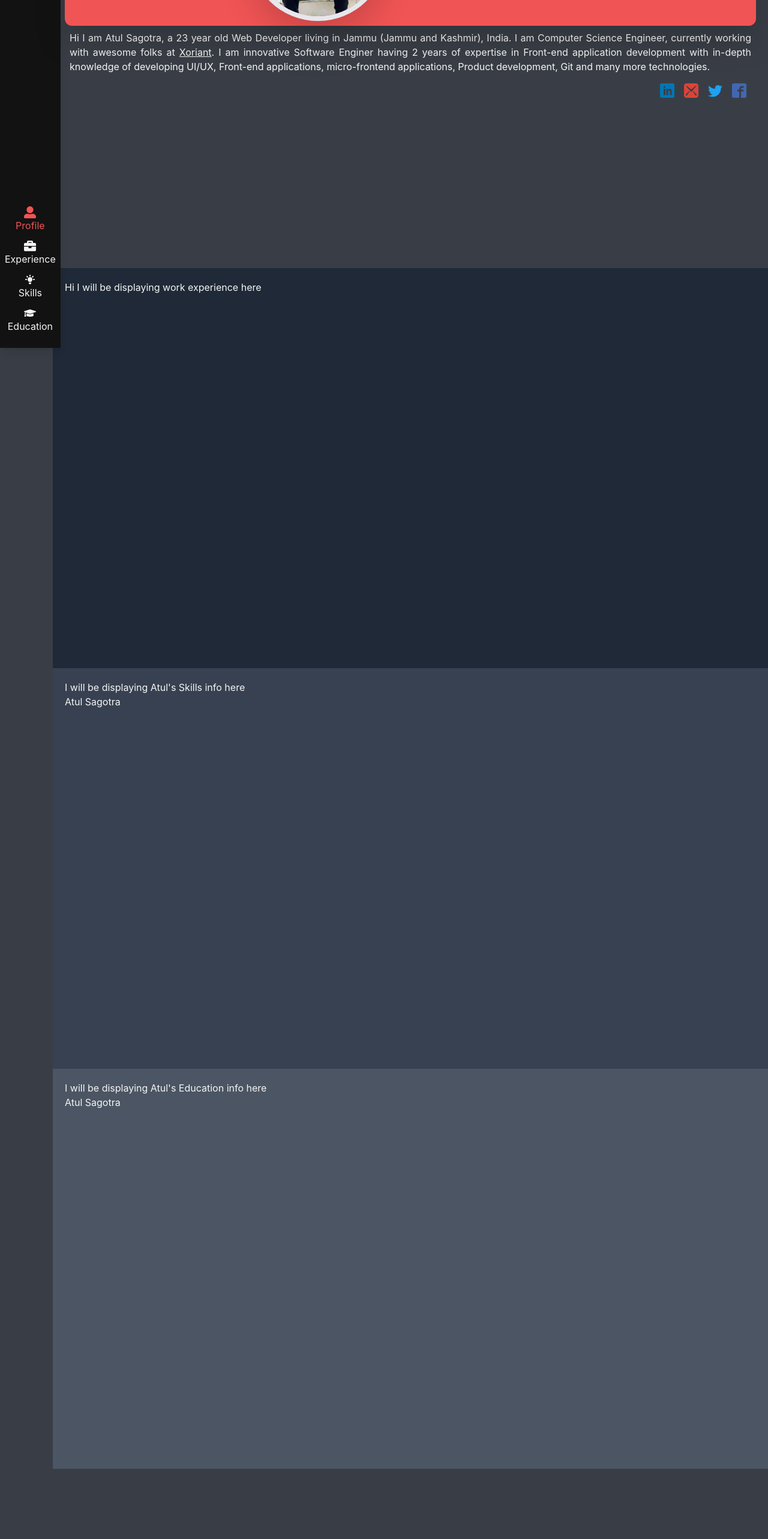
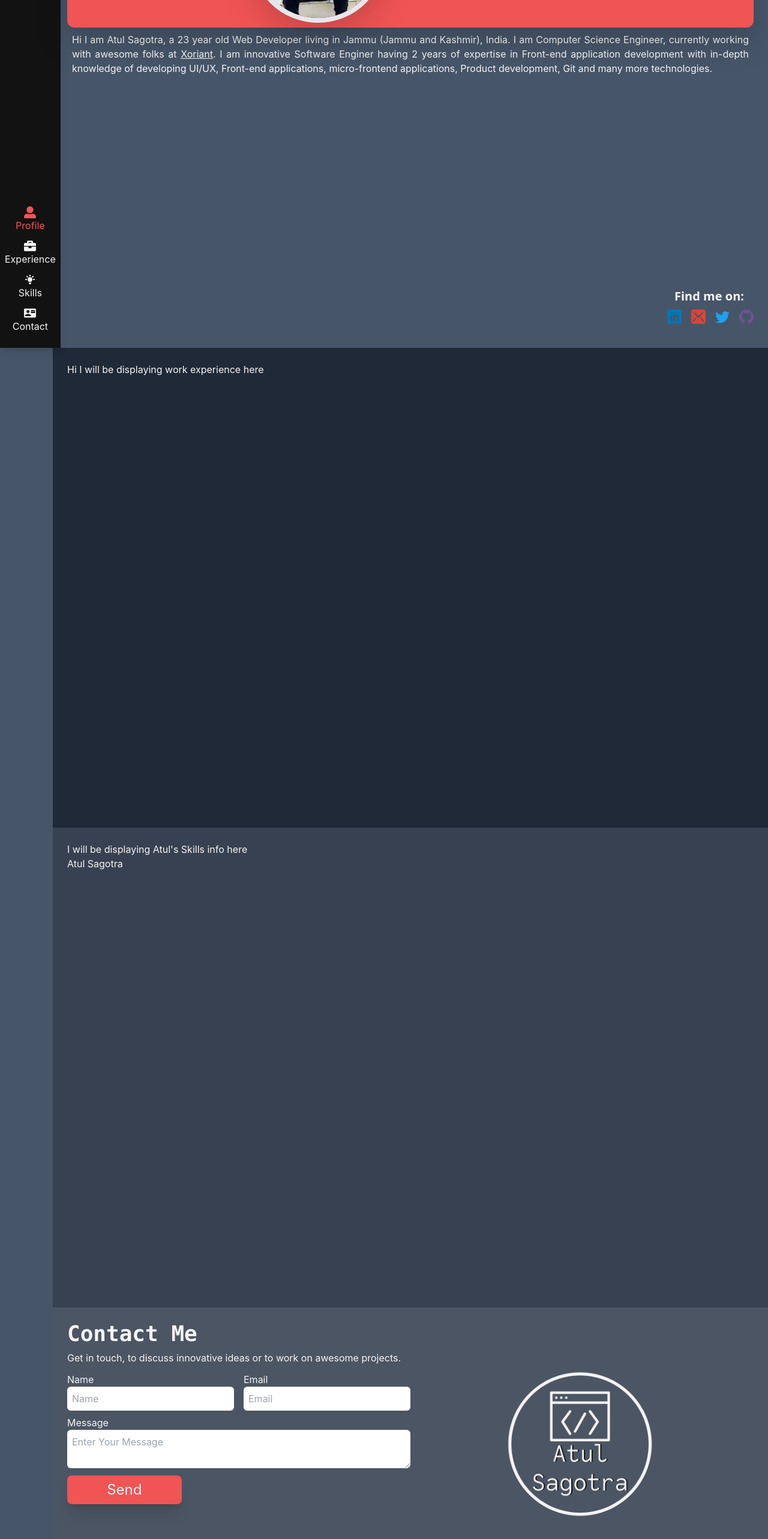
Before and after one commit to atulSagotra/atulsagotra.github.io, a React (Create React App) app: page /contact in a window 1280 px wide. Shown: the part 220-2786 px from the top of the page at 60% size. Before the commit the page ends 2669 px from the top, so only its background shows below. Built offline with nearby package versions, Linux system fonts and the light colour scheme.

Commit message:
feat: added contact me form

```diff
--- a/src/App.css
+++ b/src/App.css
@@ -1,5 +1,5 @@
 body {
-  background-color: #393E46;
+  background-color: #475569;
   color: #f5f5f5;
 }
 .icon {
@@ -24,9 +24,9 @@ body {
   background-color: #f5f5f5;
 }
 .page {
-  height: 100%;
+  height: 100vh;
   width: -webkit-fill-available;
-  padding: 20px;
+  padding: 24px;
 }
 @media only screen and (max-width: 600px) {
   .page {
--- a/src/Components/Header/Header.jsx
+++ b/src/Components/Header/Header.jsx
@@ -3,20 +3,14 @@ import Icon from "./Icon";
 import { AppContext, Pages } from "../Main";
 import { useNavigate } from "react-router-dom";
 import logo_name_white from "../../Static/Images/logo_name_white.png";
-// import profile_photo from "../../Static/Images/profile_photo.png"
-import {
-  FaUserAlt,
-  FaWindowClose,
-  FaBars,
-  FaBriefcase,
-  FaGraduationCap,
-} from "react-icons/fa";
+import { FaUserAlt, FaWindowClose, FaBars, FaBriefcase } from "react-icons/fa";
 import { HiLightBulb } from "react-icons/hi";
+import { MdContactMail } from "react-icons/md";
 
 export default function Header() {
   const navigate = useNavigate();
   const {
-    appUI: { isDesktop, isMobile },
+    appUI: { isDesktop, isMobile, scrollPageApp },
     currentPage,
     showNav,
     setShowNav,
@@ -37,12 +31,16 @@ export default function Header() {
             isMobile ? "pt-4 pl-4 cursor-pointer" : "pt-4 cursor-pointer icon"
           }
           onClick={() => {
-            navigate("/");
+            if (!scrollPageApp) {
+              navigate("/");
+            }
             setCurrentPage(Pages.Profile);
             setShowNav(false);
           }}
         >
-          <img src={logo_name_white} alt="logo" className="w-20" />
+          <a href="#profile">
+            <img src={logo_name_white} alt="logo" className="w-20" />
+          </a>
         </div>
         {isMobile && (
           <button
@@ -80,11 +78,11 @@ export default function Header() {
             route={"skills"}
           />
           <Icon
-            iconLogo={<FaGraduationCap />}
-            info="Education"
-            selected={currentPage === Pages.Education}
-            action={Pages.Education}
-            route={"education"}
+            iconLogo={<MdContactMail />}
+            info="Contact"
+            selected={currentPage === Pages.Contact}
+            action={Pages.Contact}
+            route={"contact"}
           />
         </div>
       )}
--- a/src/Components/Main.jsx
+++ b/src/Components/Main.jsx
@@ -2,9 +2,10 @@ import React, { useState, useEffect } from "react";
 import Header from "./Header/Header";
 import Profile from "./Pages/Profile";
 import { Routes, Route } from "react-router-dom";
-import Education from "./Pages/Education";
 import Skills from "./Pages/Skills";
 import Experience from "./Pages/Experience";
+import Contact from "./Pages/Contact";
+import Social from "./Pages/Effects/Social";
 
 export const AppContext = React.createContext();
 
@@ -12,7 +13,7 @@ export const Pages = {
   Profile: 0,
   Skills: 1,
   Experience: 2,
-  Education: 3,
+  Contact: 3,
 };
 
 export default function Main() {
@@ -55,7 +56,7 @@ export default function Main() {
       if (value < 500) setCurrentPage(Pages.Profile);
       else if (value > 500 && value < 1000) setCurrentPage(Pages.Experience);
       else if (value > 1000 && value < 1500) setCurrentPage(Pages.Skills);
-      else if (value > 1500 && value < 2000) setCurrentPage(Pages.Education);
+      else if (value > 1500 && value < 2000) setCurrentPage(Pages.Contact);
     }
     window.addEventListener("scroll", handleScroll);
     handleScroll();
@@ -73,8 +74,9 @@ export default function Main() {
             <>
               <Routes>
                 <Route exact path="/" element={<Profile />} />
+                <Route path="/skills" element={<Experience />} />
                 <Route path="/skills" element={<Skills />} />
-                <Route path="/education" element={<Education />} />
+                <Route path="/contact" element={<Contact />} />
               </Routes>
             </>
           ) : (
@@ -82,9 +84,11 @@ export default function Main() {
               <Profile />
               <Experience />
               <Skills />
-              <Education />
+              <Contact />
             </div>
           )}
+
+          <Social />
         </AppContext.Provider>
       </div>
     </>
--- /dev/null
+++ b/src/Components/Pages/Contact.jsx
@@ -0,0 +1,118 @@
+import React, { useState, useContext } from "react";
+import emailjs from "emailjs-com";
+import { AppContext } from "../Main";
+import logo_name_white from "../../Static/Images/logo_name_white.png";
+
+export default function Contact() {
+  const {
+    appUI: { isDesktop },
+  } = useContext(AppContext);
+
+  function sendEmail(e) {
+    emailjs
+      .sendForm(
+        "service_oz0d2cf",
+        "template_610b4ob",
+        e.target,
+        "user_j0mKGOrbbp5aRN01HkfLi"
+      )
+      .then(
+        () => {
+          console.log("Form Submitted");
+        },
+        (error) => {
+          window.alert(
+            "Sorry Your couldn't be send due to " +
+              error.text +
+              " Please try again"
+          );
+        }
+      );
+  }
+  const [formData, setFormData] = useState({
+    name: "",
+    email: "",
+    phone: "",
+    message: "",
+  });
+
+  const handleFieldChange = (fieldKey, fieldValue) => {
+    if (fieldValue) {
+      setFormData((previous) => {
+        let newValues = { ...previous, [fieldKey]: fieldValue };
+        return newValues;
+      });
+    }
+  };
+
+  return (
+    <div id="contact" className="h-1/5 p-6 bg-gray-600">
+      <div className="text-4xl font-mono font-bold">Contact Me</div>
+      <p className="text-justify py-2">
+        Get in touch, to discuss innovative ideas or to work on awesome
+        projects.
+      </p>
+      <div className="lg:flex lg:flex-row-2">
+        <form className="flex flex-col lg:w-1/2" onSubmit={sendEmail}>
+          <div className={isDesktop ? "flex flex-row-2 py-1" : ""}>
+            <div
+              className={
+                isDesktop ? "flex flex-col w-1/2 mr-4" : "flex flex-col"
+              }
+            >
+              <label>Name</label>
+              <input
+                required
+                placeholder="Name"
+                className="rounded-md p-2 black"
+                type="text"
+                name="name"
+                value={formData.name}
+                onChange={(e) => handleFieldChange("name", e.target.value)}
+              />
+            </div>
+            <div
+              className={isDesktop ? "flex flex-col w-1/2" : "flex flex-col"}
+            >
+              <label>Email</label>
+              <input
+                required
+                type="email"
+                name="email"
+                placeholder="Email"
+                className="rounded-md p-2 black"
+                value={formData.email}
+                onChange={(e) => handleFieldChange("email", e.target.value)}
+              />
+            </div>
+          </div>
+          <div className="flex flex-col py-1">
+            <label>Message</label>
+            <textarea
+              required
+              name="message"
+              placeholder="Enter Your Message"
+              className="rounded-md p-2 black"
+              value={formData.message}
+              onChange={(e) => handleFieldChange("message", e.target.value)}
+            />
+          </div>
+          <div className={isDesktop ? "w-1/3 py-1" : "py-1"}>
+            <input
+              type="submit"
+              className="opal-bg rounded-lg text-2xl p-2 shadow-xl w-full mt-1"
+              value="Send"
+            />
+          </div>
+        </form>
+        <div className="lg:block hidden w-1/2 pl-40">
+          <img
+            src={logo_name_white}
+            alt="logo"
+            className="w-3/5 shadow-4xl rounded-full"
+          />
+        </div>
+      </div>
+    </div>
+  );
+}
--- a/src/Components/Pages/Education.jsx
+++ /dev/null
@@ -1,19 +0,0 @@
-import React from "react";
-
-export default function Education() {
-  return (
-    <div id="education" className="page bg-gray-600 ">
-      <header className="App-header">
-        <p>I will be displaying Atul's Education info here</p>
-        <a
-          className="App-link"
-          href="https://www.linkedin.com/in/atulsagotra/"
-          target="_blank"
-          rel="noopener noreferrer"
-        >
-          Atul Sagotra
-        </a>
-      </header>
-    </div>
-  );
-}
--- a/src/Components/Pages/Effects/ContactUs.jsx
+++ /dev/null
@@ -1,40 +0,0 @@
-import React from "react";
-import emailjs from "emailjs-com";
-
-export default function ContactUs() {
-  function sendEmail(e) {
-    e.preventDefault();
-    emailjs
-      .sendForm(
-        "service_oz0d2cf",
-        "template_610b4ob",
-        e.target,
-        "user_j0mKGOrbbp5aRN01HkfLi"
-      )
-      .then(
-        () => {
-          window.location.reload();
-        },
-        (error) => {
-          window.alert(
-            "Sorry Your couldn't be send due to " +
-              error.text +
-              " Please try again"
-          );
-        }
-      );
-  }
-
-  return (
-    <form className="contact-form text-black" onSubmit={sendEmail}>
-      <input type="hidden" name="contact_number" />
-      <label>Name</label>
-      <input type="text" name="from_name" />
-      <label>Email</label>
-      <input type="email" name="from_email" />
-      <label>Message</label>
-      <textarea name="html_message" />
-      <input type="submit" value="Send" />
-    </form>
-  );
-}
--- a/src/Components/Pages/Effects/Social.jsx
+++ b/src/Components/Pages/Effects/Social.jsx
@@ -1,11 +1,26 @@
-import React from "react";
-import { ImLinkedin, ImMail3, ImFacebook2, ImTwitter } from "react-icons/im";
+import React, { useContext } from "react";
+import { ImLinkedin, ImMail3, ImGithub, ImTwitter } from "react-icons/im";
+import { AppContext } from "../../Main";
 
 export default function Social() {
+  const {
+    appUI: { isDesktop },
+  } = useContext(AppContext);
   return (
-    <div className="flex flex-row-reverse my-2">
-      <a href="" target="_blank" rel="noreferrer" className="p-2">
-        <ImFacebook2 style={{ color: "#4267B2" }} className="text-2xl" />
+    <div
+      className={isDesktop ? "fixed right-0 bottom-0 my-4 p-4" : "pr-6 pb-6"}
+    >
+      <div className="text-right text-xl font-sans font-bold pr-6">
+        Find me on:
+      </div>
+      <div className="flex flex-row-reverse">
+        <a
+          href="https://github.com/atulSagotra"
+          target="_blank"
+          rel="noreferrer"
+          className="p-2"
+        >
+          <ImGithub style={{ color: "#6e5494" }} className="text-2xl" />
         </a>
         <a
           href="https://twitter.com/Atulsagotra"
@@ -37,5 +52,6 @@ export default function Social() {
           />
         </a>
       </div>
+    </div>
   );
 }
--- a/src/Components/Pages/Profile.jsx
+++ b/src/Components/Pages/Profile.jsx
@@ -2,8 +2,6 @@ import React, { useContext } from "react";
 import { AppContext } from "../Main";
 import profile_photo from "../../Static/Images/profile_photo.png";
 import TypeWriter from "./Effects/TypeWriter";
-import ContactUs from "./Effects/ContactUs";
-import Social from "./Effects/Social";
 
 export default function Profile() {
   const {
@@ -58,7 +56,6 @@ export default function Profile() {
           developing UI/UX, Front-end applications, micro-frontend applications,
           Product development, Git and many more technologies.
         </p>
-        <Social />
       </div>
     </div>
   );
--- a/src/Components/Pages/Skills.jsx
+++ b/src/Components/Pages/Skills.jsx
@@ -2,7 +2,7 @@ import React from "react";
 
 export default function Skills() {
   return (
-    <div className="page bg-gray-700">
+    <div id="skills" className="page bg-gray-700">
       <header className="App-header">
         <p>I will be displaying Atul's Skills info here</p>
         <a
```
Lines whose indentation alone changed are shown as unchanged.
